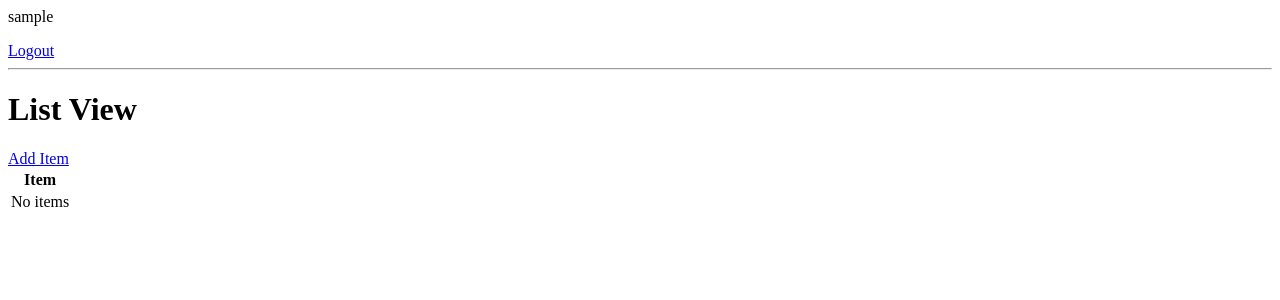
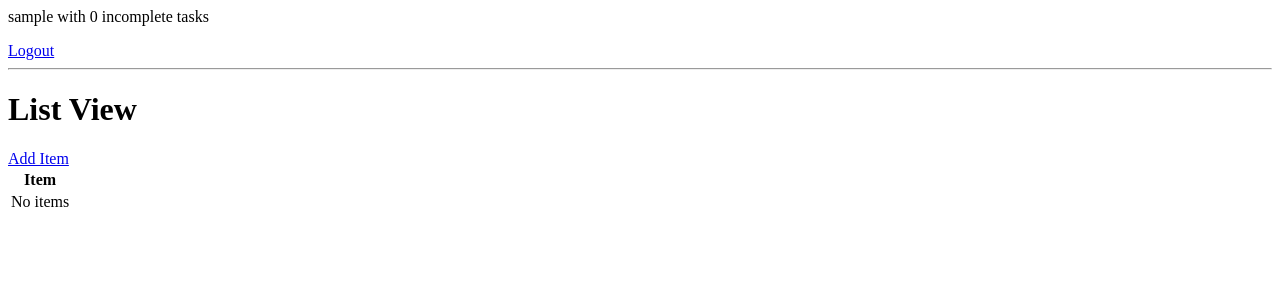
Before and after one commit to yahyaalbashar/todo-dj, a Django app: page / in a window 1280 px wide. Shown: the top 300 px of the page. Run offline with Django 4.2, Linux system fonts and the light colour scheme; the visitor is signed in with stand-in values (Sample User, id 1); data that the repository does not hold is empty.

Commit message:
ListView: Show incomplete number of tasks
Signed-off-by: Hemant Sachdeva <hemant.evolver@gmail.com>

```diff
--- a/app/templates/app/task_list.html
+++ b/app/templates/app/task_list.html
@@ -1,6 +1,6 @@
 
 {% if request.user.is_authenticated %}
-    <p>{{request.user}}</p>
+    <p>{{request.user}} with {{count}} incomplete tasks</p>
     <a href="{% url 'logout' %}">Logout</a>
 {% else %}
     <a href="{% url 'login' %}">Login</a>
--- a/app/views.py
+++ b/app/views.py
@@ -25,6 +25,7 @@ class TaskList(LoginRequiredMixin, ListView):
     def get_context_data(self, **kwargs):
         context = super().get_context_data(**kwargs)
         context['tasks'] = context['tasks'].filter(name=self.request.user)
+        context['count'] = context['tasks'].filter(complete=False).count()
         return context
 
 
```
